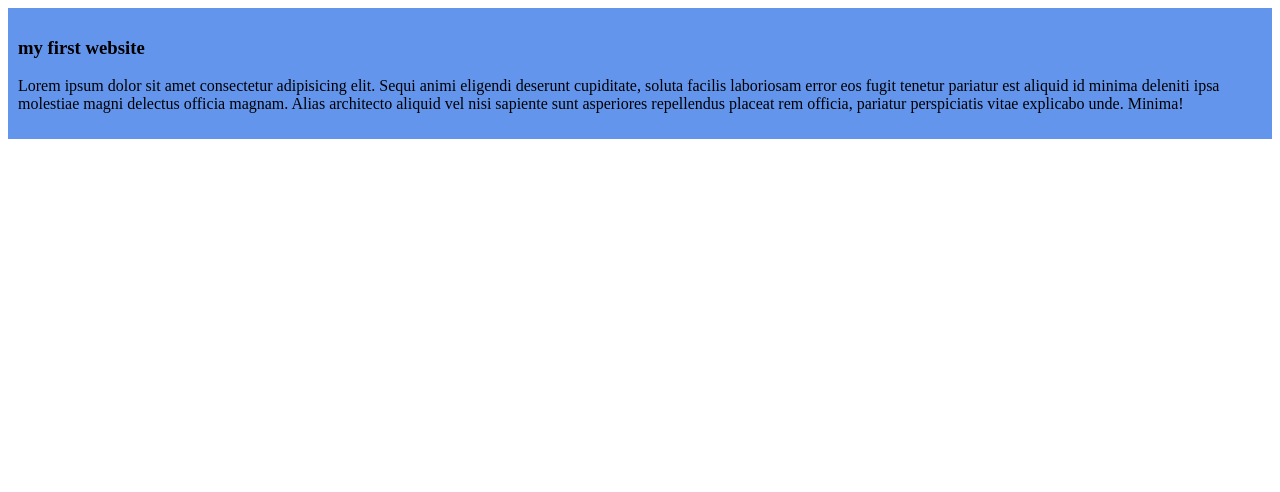
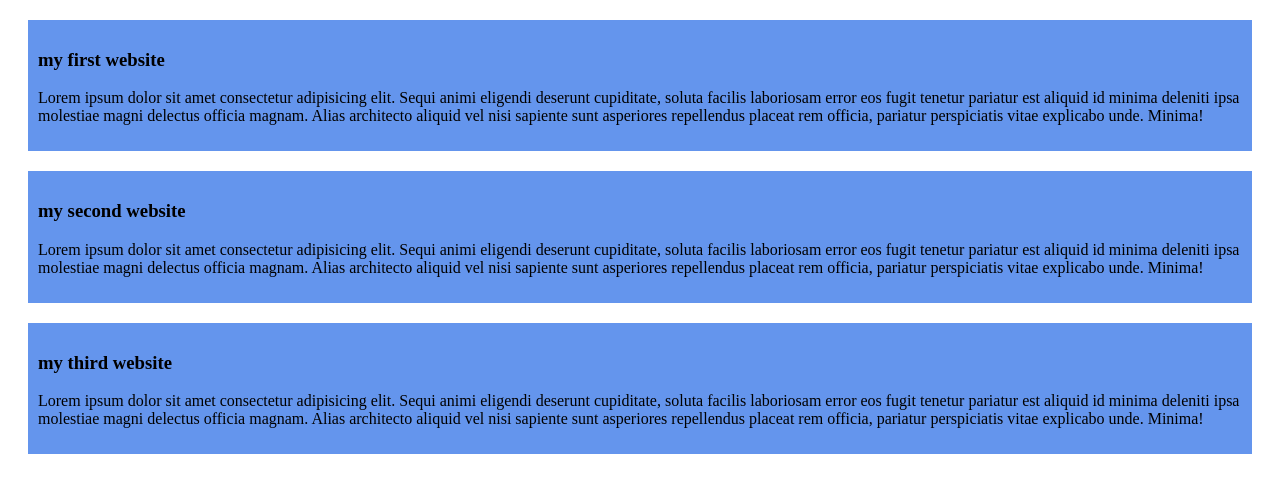
Before and after one commit to sakhawat-12/my-simple-website, a plain HTML site: page index.html in a window 1280 px wide. Drawn offline with Linux system fonts and the light colour scheme.

Commit message:
added the second and third blog

```diff
--- a/index.html
+++ b/index.html
@@ -11,6 +11,14 @@
   <h3>my first website</h3>
   <p>Lorem ipsum dolor sit amet consectetur adipisicing elit. Sequi animi eligendi deserunt cupiditate, soluta facilis laboriosam error eos fugit tenetur pariatur est aliquid id minima deleniti ipsa molestiae magni delectus officia magnam. Alias architecto aliquid vel nisi sapiente sunt asperiores repellendus placeat rem officia, pariatur perspiciatis vitae explicabo unde. Minima!</p>
  </div>
+ <div>
+  <h3>my second website</h3>
+  <p>Lorem ipsum dolor sit amet consectetur adipisicing elit. Sequi animi eligendi deserunt cupiditate, soluta facilis laboriosam error eos fugit tenetur pariatur est aliquid id minima deleniti ipsa molestiae magni delectus officia magnam. Alias architecto aliquid vel nisi sapiente sunt asperiores repellendus placeat rem officia, pariatur perspiciatis vitae explicabo unde. Minima!</p>
+ </div>
+ <div>
+  <h3>my third website</h3>
+  <p>Lorem ipsum dolor sit amet consectetur adipisicing elit. Sequi animi eligendi deserunt cupiditate, soluta facilis laboriosam error eos fugit tenetur pariatur est aliquid id minima deleniti ipsa molestiae magni delectus officia magnam. Alias architecto aliquid vel nisi sapiente sunt asperiores repellendus placeat rem officia, pariatur perspiciatis vitae explicabo unde. Minima!</p>
+ </div>
 
 </body>
 </html>
--- a/styles/blog.css
+++ b/styles/blog.css
@@ -1,4 +1,5 @@
 div{
  background-color: cornflowerblue;
  padding: 10px;
+ margin: 20px;
 }
```
